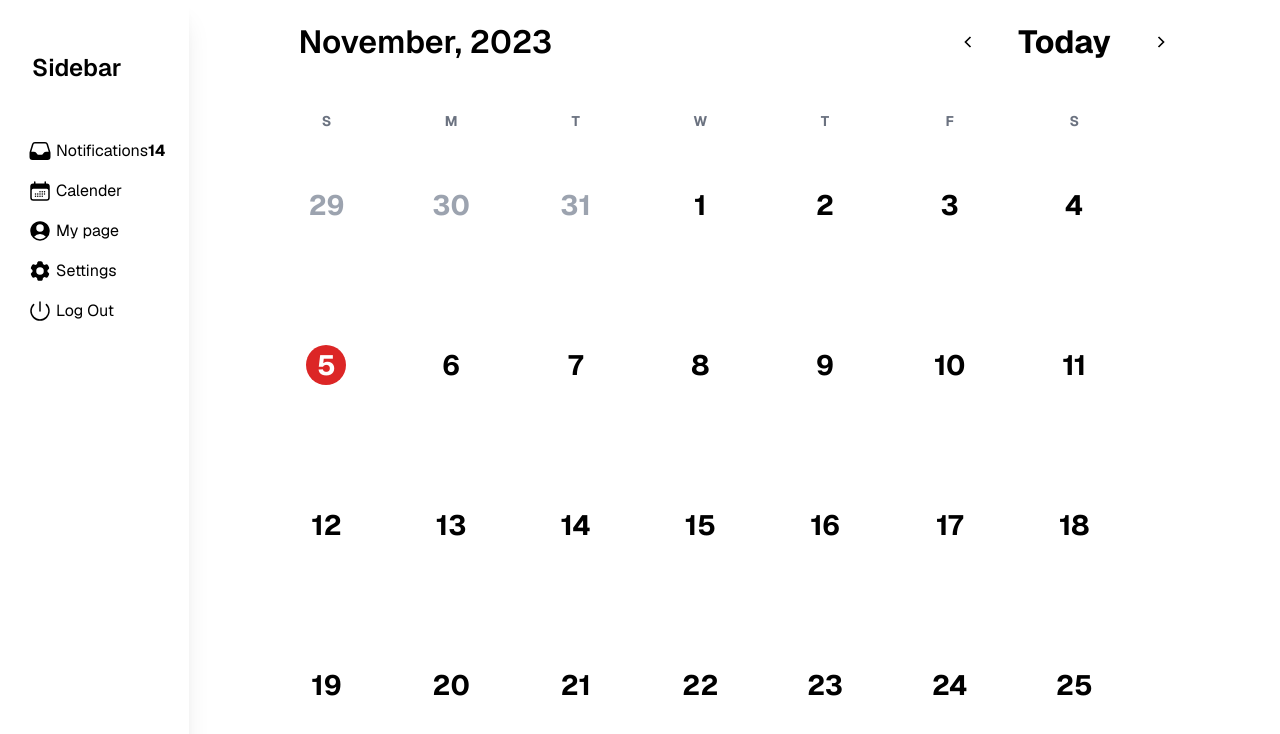
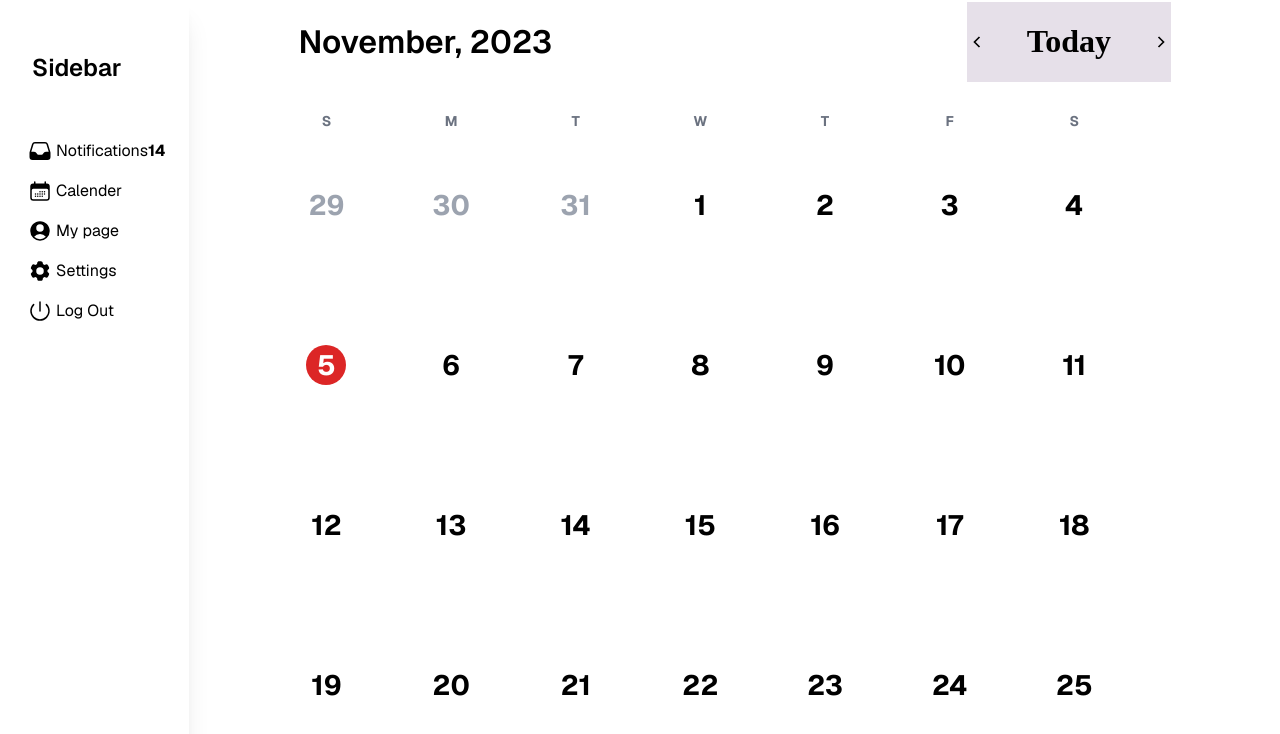
Before and after one commit to diary-hackathon/SecretMemory, a Next.js app: page /calendar in a window 1280 px wide. Shown: the top 734 px of the page. Built offline with nearby package versions, Linux system fonts and the light colour scheme; no server answers; the database is empty.

Commit message:
カレンダーページのカラー、フォントの修正

```diff
--- a/app/(authticated)/calendar/page.tsx
+++ b/app/(authticated)/calendar/page.tsx
@@ -39,7 +39,7 @@ export default function Calendar() {
           <h1 className="select-none font-semibold">
             {months[today.month()]}, {today.year()}
           </h1>
-          <div className="flex gap-10 items-center ">
+          <div className="flex gap-10 items-center bg-customRed ">
             <GrFormPrevious
               className="w-5 h-5 cursor-pointer hover:scale-105 transition-all"
               onClick={() => {
@@ -47,7 +47,7 @@ export default function Calendar() {
               }}
             />
             <h1
-              className=" cursor-pointer hover:scale-105 transition-all"
+              className=" cursor-pointer hover:scale-105 transition-all font-sacramento"
               onClick={() => {
                 setToday(currentDate)
               }}
```
